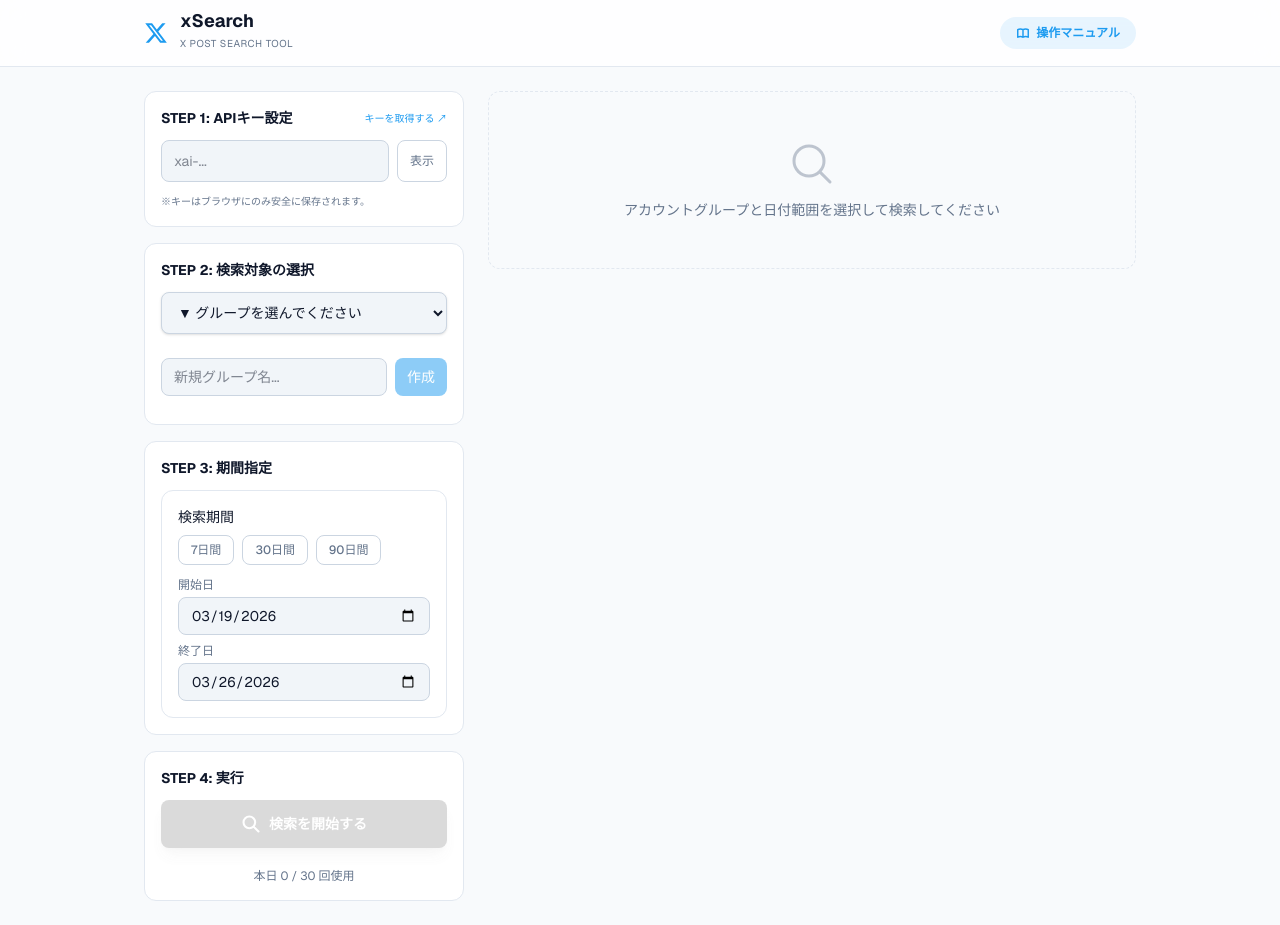
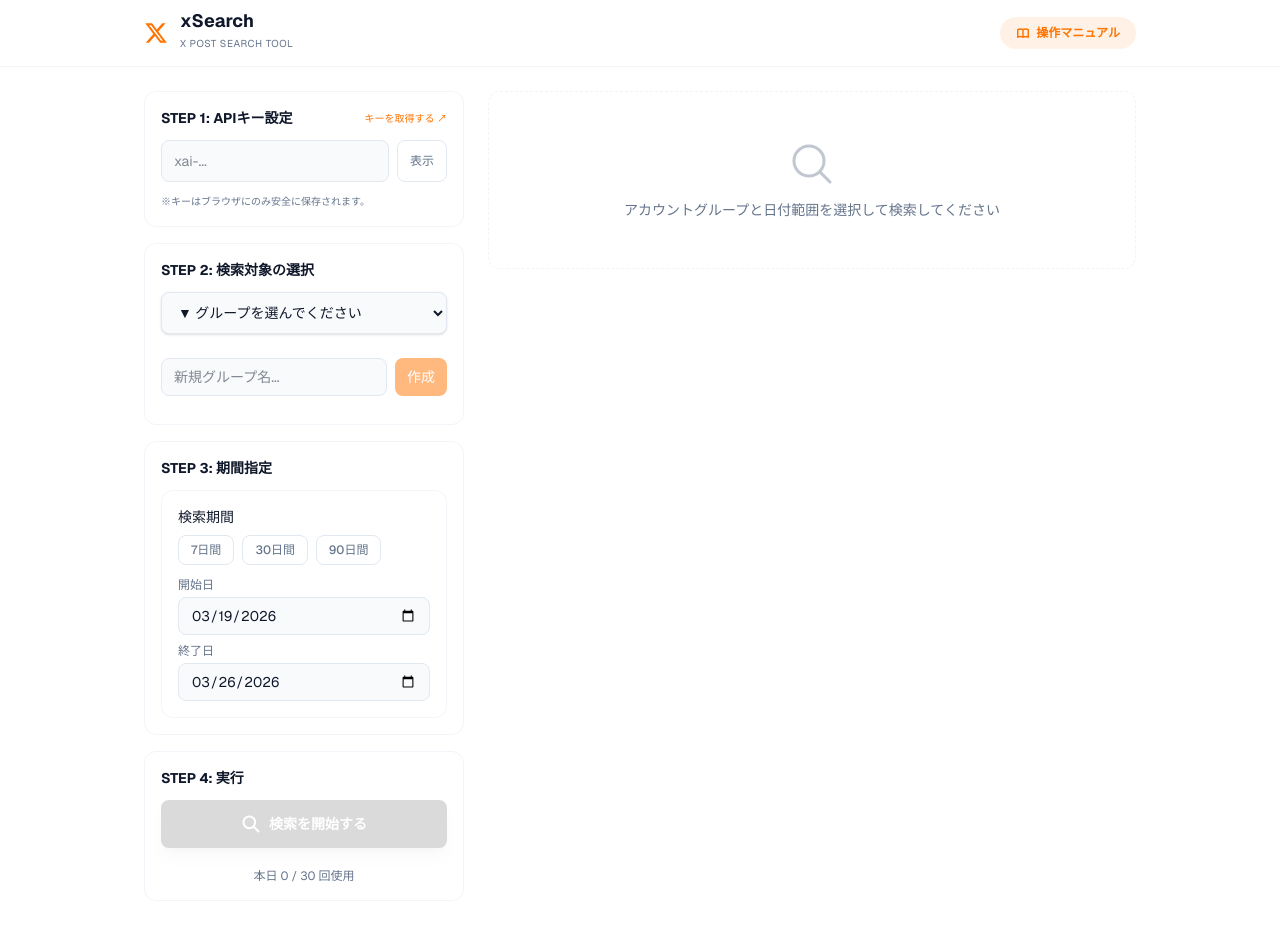
Before and after one commit to JeffreyMansonEro/xsearch, a Next.js app: page / in a window 1280 px wide. Built offline with nearby package versions, Linux system fonts and the light colour scheme.

Commit message:
デザイン修正: 恒志堂ブランドカラー（オレンジ＋白）に変更

```diff
--- a/app/globals.css
+++ b/app/globals.css
@@ -1,19 +1,19 @@
 @import "tailwindcss";
 
 :root {
-  --background: #f8fafc;
+  --background: #ffffff; /* 白ベース */
   --foreground: #0f172a;
   --card-bg: #ffffff;
-  --card-border: #e2e8f0;
-  --primary: #1d9bf0;
-  --primary-hover: #1a8cd8;
+  --card-border: #f1f5f9;
+  --primary: #ff7300; /* 恒志堂オレンジ */
+  --primary-hover: #e66800;
   --danger: #ef4444;
   --danger-hover: #dc2626;
   --muted: #64748b;
-  --input-bg: #f1f5f9;
-  --input-border: #cbd5e1;
-  --tag-bg: #e0f2fe;
-  --tag-text: #0369a1;
+  --input-bg: #f8fafc;
+  --input-border: #e2e8f0;
+  --tag-bg: #fff4ed; /* オレンジ系の薄い背景 */
+  --tag-text: #c2410c; /* オレンジ系の濃いテキスト */
 }
 
 @media (prefers-color-scheme: dark) {
@@ -22,15 +22,15 @@
     --foreground: #f1f5f9;
     --card-bg: #1e293b;
     --card-border: #334155;
-    --primary: #1d9bf0;
-    --primary-hover: #38bdf8;
+    --primary: #ff7300;
+    --primary-hover: #ff8c33;
     --danger: #ef4444;
     --danger-hover: #f87171;
     --muted: #94a3b8;
     --input-bg: #1e293b;
     --input-border: #475569;
-    --tag-bg: #0c4a6e;
-    --tag-text: #7dd3fc;
+    --tag-bg: #431407;
+    --tag-text: #fdba74;
   }
 }
 
--- a/xsearch_portable.html
+++ b/xsearch_portable.html
@@ -12,18 +12,18 @@
                 extend: {
                     colors: {
                         primary: {
-                            DEFAULT: '#1d9bf0',
-                            hover: '#1a8cd8',
+                            DEFAULT: '#ff7300', /* 恒志堂オレンジ */
+                            hover: '#e66800',
                         },
                         card: {
                             bg: '#ffffff',
-                            border: '#e5e7eb',
+                            border: '#f1f5f9',
                         },
-                        muted: '#6b7280',
-                        danger: '#f4212e',
+                        muted: '#64748b',
+                        danger: '#ef4444',
                         tag: {
-                            bg: '#eff3f4',
-                            text: '#0f1419',
+                            bg: '#fff4ed',
+                            text: '#c2410c',
                         }
                     }
                 }
@@ -381,14 +381,14 @@
                                         {loading ? "検索中..." : "検索を開始する"}
                                     </button>
                                 </div>
-                                <div className="p-4 bg-orange-50 border border-orange-200 rounded-xl space-y-2">
-                                    <p className="text-[11px] text-orange-800 font-bold flex items-center gap-1">
+                                <div className="p-4 bg-primary/5 border border-primary/20 rounded-xl space-y-2">
+                                    <p className="text-[11px] text-primary font-bold flex items-center gap-1">
                                         ⚠️ 検索ボタンでエラーが出る場合
                                     </p>
-                                    <p className="text-[10px] text-orange-700 leading-relaxed font-medium">
+                                    <p className="text-[10px] text-primary/80 leading-relaxed font-medium">
                                         ブラウザの制限により通信が遮断されています。以下のいずれかで解決します：
                                     </p>
-                                    <ul className="text-[10px] text-orange-700 list-disc ml-4 space-y-1 font-medium">
+                                    <ul className="text-[10px] text-primary/80 list-disc ml-4 space-y-1 font-medium">
                                         <li>Chrome拡張機能「Allow CORS」をインストールしてONにする</li>
                                         <li>または、配布フォルダ内の「<b>xsearch起動.bat</b>」をダブルクリックして使用する</li>
                                     </ul>
```
